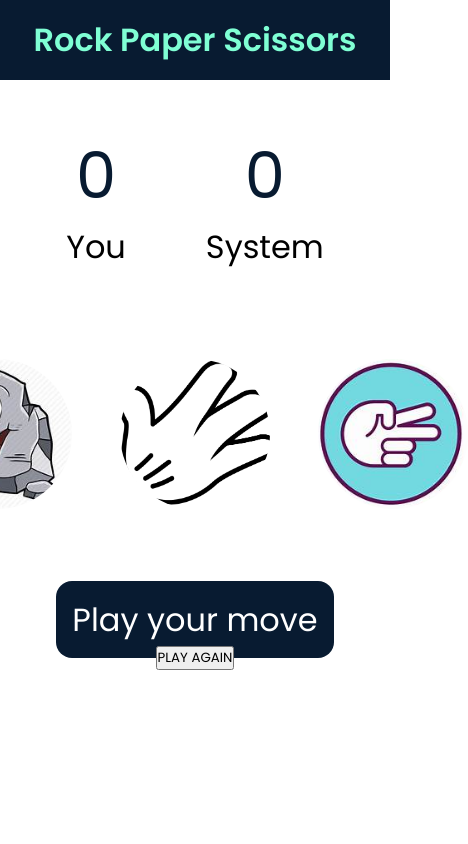
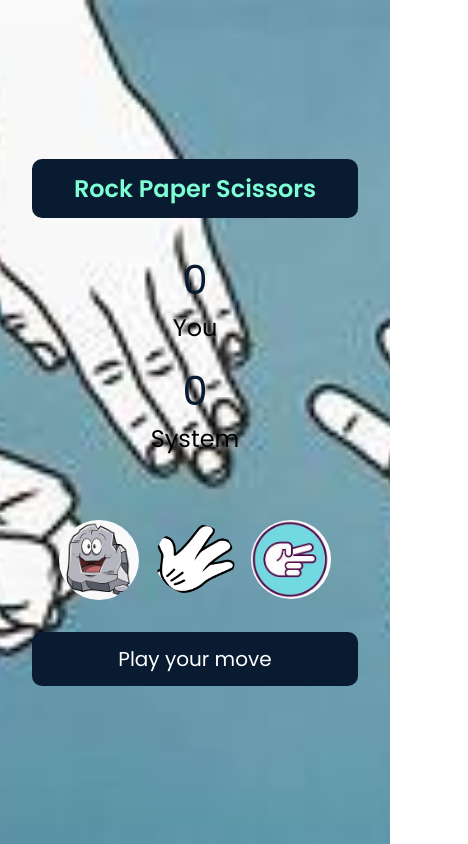
Before and after one commit to GRUMPY-TUCKER/Rock-Paper-Scissors, a plain HTML site: page index.html in a window 390 px wide. Shown: the whole page, 468 px wide, since content can reach past the window. Drawn offline with Linux system fonts and the light colour scheme.

Commit message:
Update style.css

```diff
--- a/style.css
+++ b/style.css
@@ -2,72 +2,201 @@
     margin: 0;
     padding: 0;
     text-align: center;
-    font-family: 'Poppins', sans-serif; /* Added font */
+    font-family: 'Poppins', sans-serif;
+    box-sizing: border-box; /* Ensures padding and borders are included in element's width and height */
+}
+
+body {
+    display: flex;
+    flex-direction: column;
+    align-items: center;
+    justify-content: center;
+    min-height: 100vh; /* Ensure the body takes up at least the full viewport height */
+    margin: 0;
+    padding: 2rem;
+    background-image: url('th.jpeg');
+    background-size: cover;
+    background-repeat: no-repeat;
+    background-position: center;
 }
 
 h1 {
     background-color: #081b31;
     color: aquamarine;
-    height: 5rem;
-    line-height: 5rem;
+    width: 100%;
+    max-width: 600px;
+    margin-bottom: 2rem;
+    padding: 1rem;
+    border-radius: 10px;
     font-weight: 600;
+    font-size: 2rem;
 }
 
-.choice {
-    height: 165px;
-    width: 165px;
-    border-radius: 50%;
+.flex-container {
     display: flex;
-    justify-content: center;
+    justify-content: space-between;
     align-items: center;
-    transition: transform 0.3s ease; /* Add smooth hover effect */
+    width: 100%;
+    max-width: 600px;
+    margin-bottom: 2rem;
 }
 
-.choice:hover {
+#play-again {
+    padding: 0.75rem 1.5rem;
+    background-color: #081b31;
+    color: white;
+    border: none;
+    border-radius: 0.5rem;
     cursor: pointer;
-    background-color: #081b31;
-    transform: scale(1.1); /* Scale on hover */
+    margin-top: 2rem;
+    transition: background-color 0.3s ease;
+    font-size: 1.5rem;
 }
 
-img {
-    height: 150px;
-    width: 150px;
-    object-fit: cover;
-    border-radius: 50%;
+#play-again:hover {
+    background-color: #063152;
+}
+
+.hidden {
+    display: none;
 }
 
 .choices {
     display: flex;
     justify-content: center;
     align-items: center;
-    gap: 3rem;
-    margin-top: 5rem;
+    gap: 2rem;
+    margin-top: 2rem;
+    flex-wrap: wrap; /* Allows wrapping to multiple lines if needed */
+}
+
+.choice {
+    width: 30%;
+    max-width: 150px;
+    aspect-ratio: 1; /* Maintain square shape */
+    border-radius: 50%;
+    display: flex;
+    justify-content: center;
+    align-items: center;
+    transition: transform 0.3s ease;
+}
+
+.choice:hover {
+    cursor: pointer;
+    background-color: #081b31;
+    transform: scale(1.1);
+}
+
+img {
+    width: 100%;
+    height: auto;
+    border-radius: 50%;
+    object-fit: cover;
 }
 
 .score-board {
     display: flex;
-    justify-content: center;
+    justify-content: space-between;
     align-items: center;
-    font-size: 2rem;
-    margin-top: 3rem;
-    gap: 5rem;
+    font-size: 1.5rem;
+    gap: 3rem;
+    width: 100%;
 }
 
 #user-score,
 #comp-score {
-    font-size: 4rem;
+    font-size: 3rem;
     color: #081b31;
 }
 
 .msg-container {
-    margin-top: 5rem;
+    margin-top: 2rem;
+    max-width: 600px;
+    width: 100%;
 }
 
 #msg {
     background-color: #081b31;
     color: #fff;
-    font-size: 2rem;
-    display: inline;
+    font-size: 1.5rem;
     padding: 1rem;
-    border-radius: 1rem;
+    border-radius: 10px;
 }
+
+/* Confetti CSS */
+.confetti-container {
+    position: absolute;
+    top: 0;
+    left: 0;
+    width: 100%;
+    height: 100%;
+    pointer-events: none;
+    overflow: hidden;
+    z-index: 1000;
+}
+
+.confetti {
+    position: absolute;
+    width: 10px;
+    height: 10px;
+    background-color: hsl(calc(360 * var(--hue)), 100%, 50%);
+    opacity: 0.7;
+    border-radius: 50%;
+    animation: fall 5s linear infinite;
+}
+
+@keyframes fall {
+    0% {
+        transform: translateY(-100%);
+    }
+    100% {
+        transform: translateY(100vh) rotate(720deg);
+    }
+}
+
+.hidden {
+    display: none;
+}
+
+
+/* Media Queries for Responsiveness */
+@media (max-width: 600px) {
+    .flex-container {
+        flex-direction: column;
+        align-items: stretch;
+        gap: 1rem;
+    }
+
+    .score-board {
+        flex-direction: column;
+        gap: 1rem;
+    }
+
+    h1 {
+        font-size: 1.5rem;
+        padding: 0.75rem;
+    }
+
+    #msg {
+        font-size: 1.25rem;
+        padding: 0.75rem;
+    }
+
+    #play-again {
+        width: 100%;
+        padding: 0.75rem;
+    }
+
+    .choice {
+        width: 80px;
+    }
+
+    .choices {
+        gap: 1rem;
+    }
+
+    #user-score,
+    #comp-score {
+        font-size: 2.5rem;
+    }
+}
```
